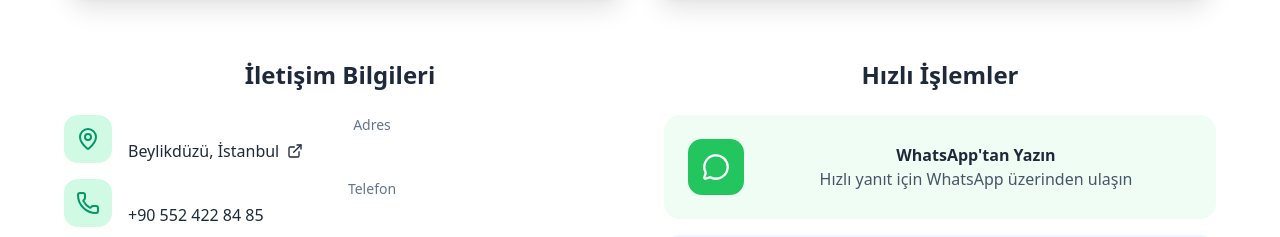
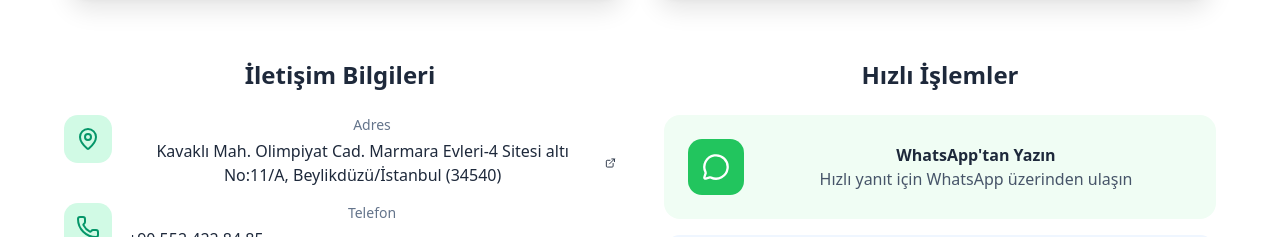
Before and after one commit to estelongy/drizzetgok, a React (Vite) app in the folder drizzetgok-site/: page / in a window 1280 px wide. Shown: the part 7240-7477 px from the top of the page. Built offline with nearby package versions, Linux system fonts and the light colour scheme.

Commit message:
seo: tam klinik adresi — Kavaklı Mah. Olimpiyat Cad. Marmara Evleri-4, No:11/A, 34540 Beylikdüzü
- index.html JSON-LD address: streetAddress + postalCode eklendi
- Contact.tsx görünür adres: tam sokak/no/posta kodu

```diff
--- a/drizzetgok-site/index.html
+++ b/drizzetgok-site/index.html
@@ -73,8 +73,10 @@
       "medicalSpecialty": "CosmeticDermatology",
       "address": {
         "@type": "PostalAddress",
+        "streetAddress": "Kavaklı Mah. Olimpiyat Cad. Marmara Evleri-4 Sitesi altı No:11/A",
         "addressLocality": "Beylikdüzü",
         "addressRegion": "İstanbul",
+        "postalCode": "34540",
         "addressCountry": "TR"
       },
       "geo": {
--- a/drizzetgok-site/src/sections/Contact.tsx
+++ b/drizzetgok-site/src/sections/Contact.tsx
@@ -15,7 +15,7 @@ const Contact = () => {
     {
       icon: <MapPin className="w-6 h-6" />,
       title: 'Adres',
-      content: 'Beylikdüzü, İstanbul',
+      content: 'Kavaklı Mah. Olimpiyat Cad. Marmara Evleri-4 Sitesi altı No:11/A, Beylikdüzü/İstanbul (34540)',
       href: 'https://maps.app.goo.gl/RfHDaLXdCgXaqbvo8'
     },
     {
```
